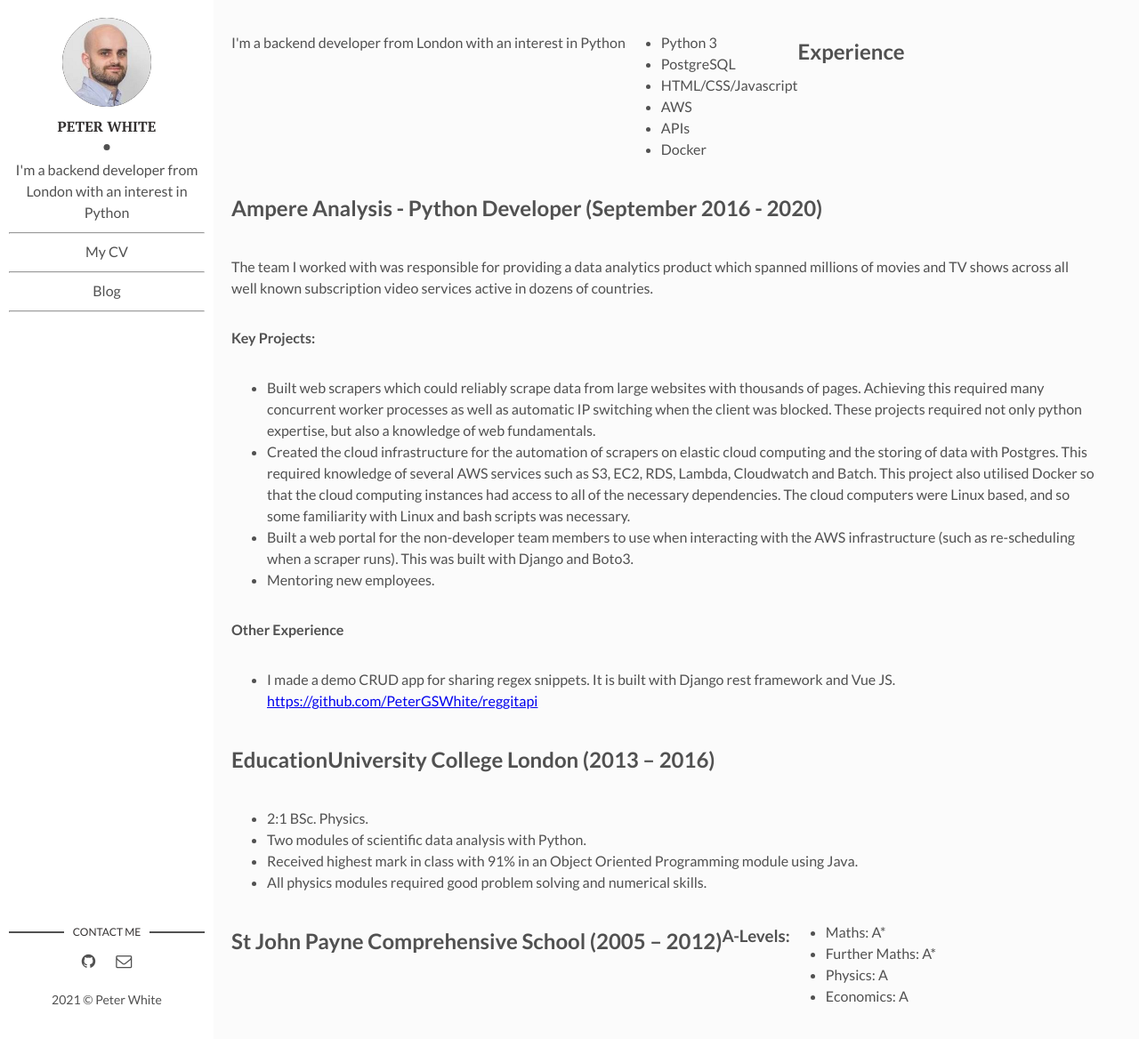
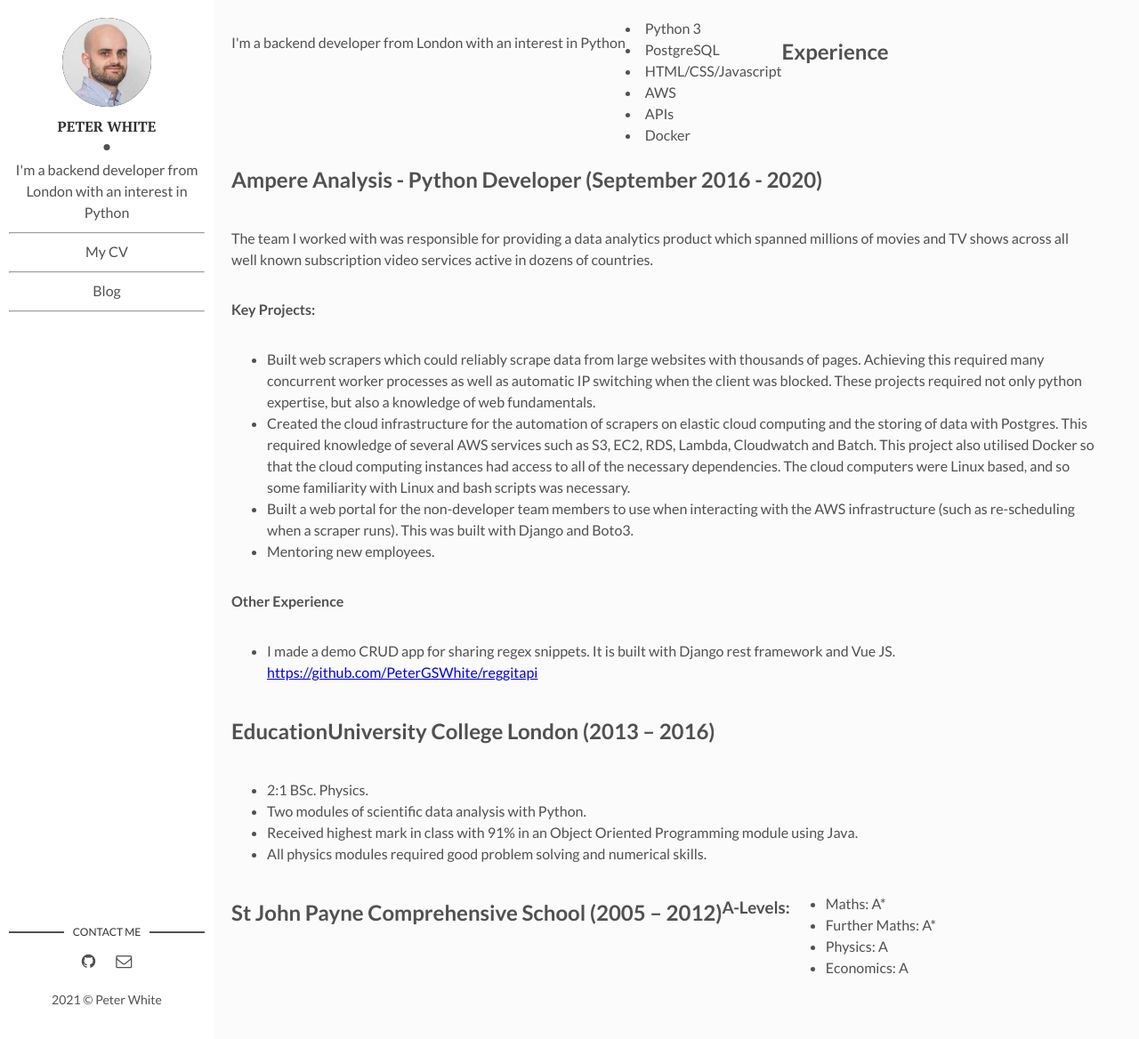
Before and after one commit to PeterGSWhite/PeterGSWhite.github.io, a Jekyll site: the page built from cv.html, in a window 1280 px wide and 1168 px high. Shown: the whole window at 89% size. Built offline with Jekyll 4.4.1, drawn with Linux system fonts in a browser that asks for light colours.

Commit message:
change CV formatting

```diff
--- a/cv.html
+++ b/cv.html
@@ -3,8 +3,7 @@ layout: main
 ---
 
 <p>I'm a backend developer from London with an interest in Python</p>
-<br>
-<ul>
+<div>
     <li>Python 3</li>
     <li>PostgreSQL</li>
     <li>HTML/CSS/Javascript</li>
@@ -12,9 +11,10 @@ layout: main
     <li>APIs</li>
     <li>Docker</li>
 </ul>
-<br>
+</div>
+<div>
 <h2>Experience</h2>
-<br>
+</div>
 
 <h2>Ampere Analysis - Python Developer (September 2016 - 2020)</h2>
 
```
